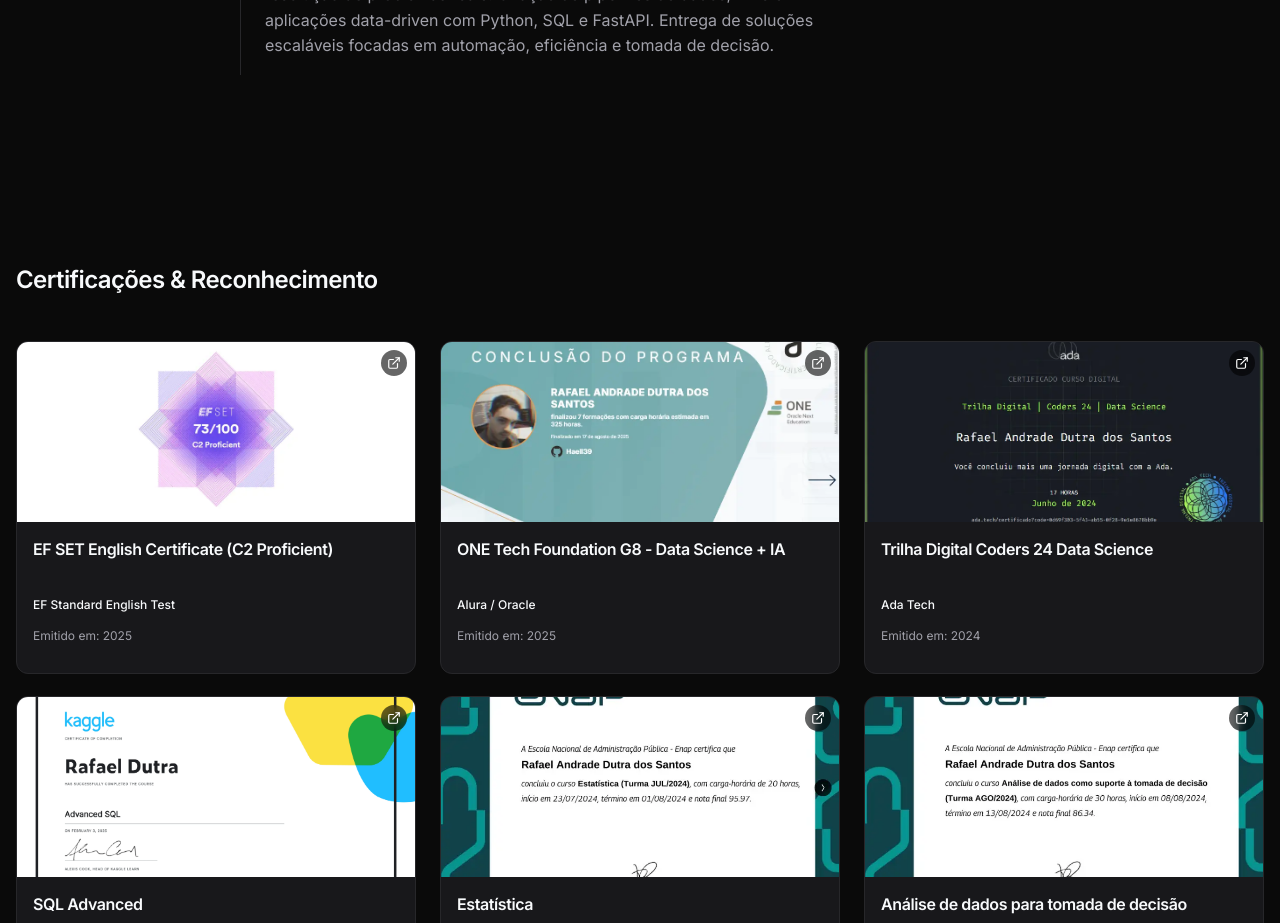
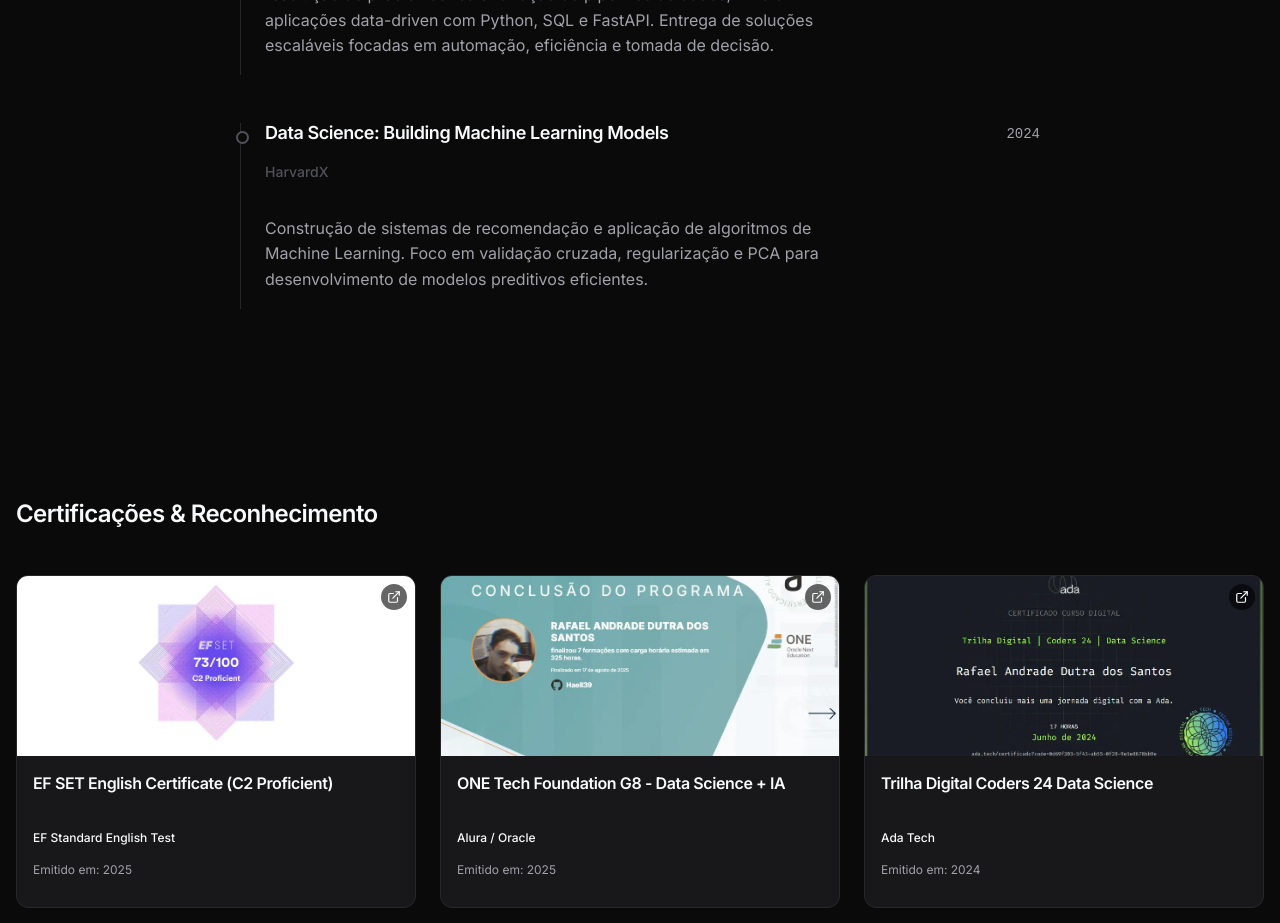
Before and after one commit to Haell39/portfolio_Rafael_Dutra, a React (Vite) app: page / in a window 1280 px wide. Shown: the part 2300-3223 px from the top of the page. Built offline with nearby package versions, Linux system fonts and the light colour scheme.

Commit message:
Update Experience.jsx

```diff
--- a/src/components/Experience.jsx
+++ b/src/components/Experience.jsx
@@ -21,6 +21,13 @@
     date: "2024 — Atualmente",
     description:
       "Desenvolvimento de modelos de Machine Learning e análises avançadas para resolução de problemas reais. Criação de pipelines de dados, APIs e aplicações data-driven com Python, SQL e FastAPI. Entrega de soluções escaláveis focadas em automação, eficiência e tomada de decisão.",
+  },
+  {
+    company: "HarvardX",
+    role: "Data Science: Building Machine Learning Models",
+    date: "2024",
+    description:
+      "Construção de sistemas de recomendação e aplicação de algoritmos de Machine Learning. Foco em validação cruzada, regularização e PCA para desenvolvimento de modelos preditivos eficientes.",
   },
 ];
 
```
